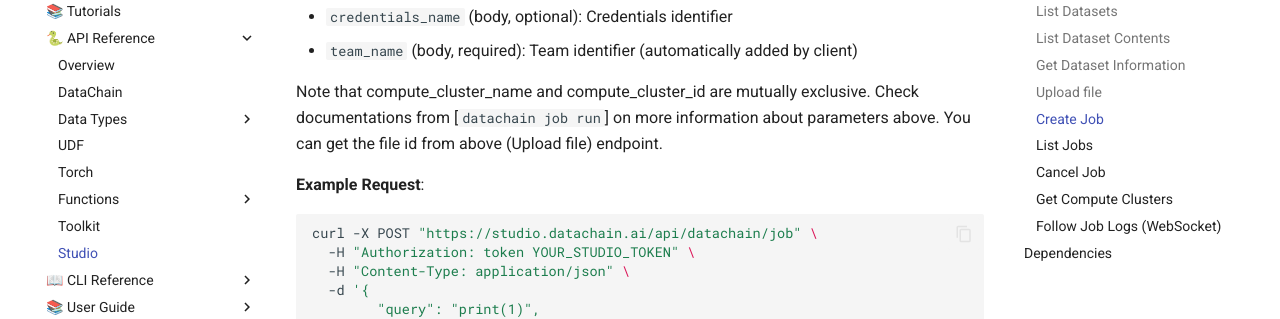
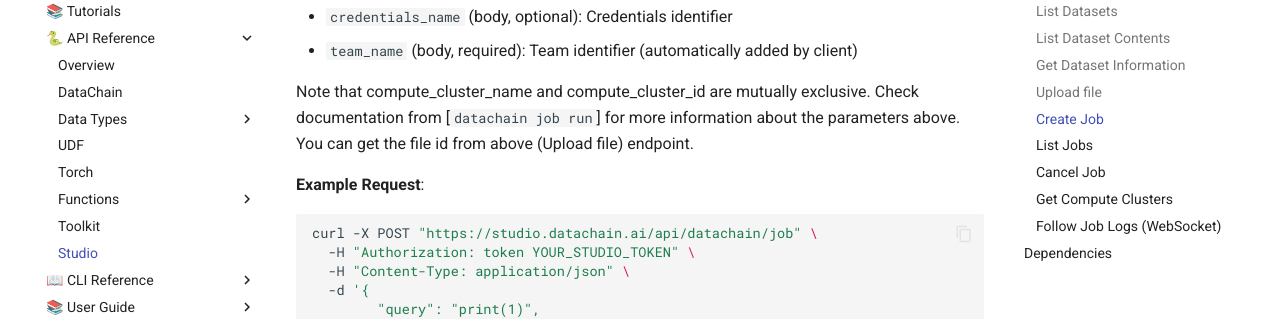
Before and after one commit to iterative/datachain, an MkDocs documentation site: the page built from docs/references/studio.md, in a window 1280 px wide and 900 px high, scrolled down 7794 px. Shown: the part 178-497 px from the top of the window. Built offline with MkDocs 1.6.1 and Material for MkDocs 9.7.7, drawn with Linux system fonts in a browser that asks for light colours; comment, search, counter and statistics services are not loaded.

Commit message:
Update docs/references/studio.md
Co-authored-by: sourcery-ai[bot] <58596630+sourcery-ai[bot]@users.noreply.github.com>

```diff
--- a/docs/references/studio.md
+++ b/docs/references/studio.md
@@ -373,7 +373,7 @@
 - `team_name` (body, required): Team identifier (automatically added by client)
 
 Note that compute_cluster_name and compute_cluster_id are mutually exclusive.
-Check documentations from [`datachain job run`] on more information about parameters above.
+Check documentation from [`datachain job run`] for more information about the parameters above.
 You can get the file id from above (Upload file) endpoint.
 
 **Example Request**:
```
